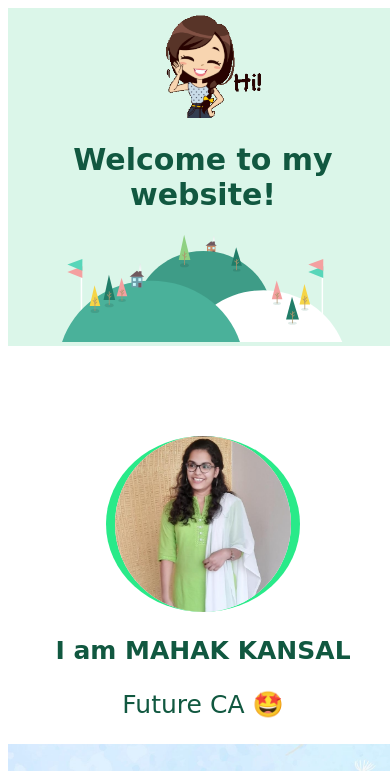
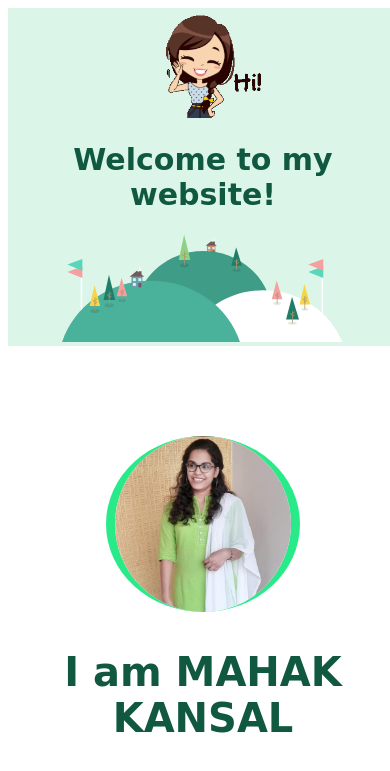
Before and after one commit to ishikajn8126/mahak_kansal, a plain HTML site: page mahak/index.html in a window 390 px wide. Shown: the top 771 px of the page. Drawn offline with Linux system fonts and the light colour scheme; a web font is replaced by a local one.

Commit message:
changed font size of name_line in both queries
earlier 1000px query had font-size:25px but 670px query had font size:40px which was contradictory and 1000px query was given more preference

```diff
--- a/mahak/style.css
+++ b/mahak/style.css
@@ -153,7 +153,7 @@ font-family: 'Berkshire Swash', cursive;
     margin-left:auto;
     margin-right:auto;
     text-align:center;
-    font-size:55px;
+    font-size:40px;
     width:60%;
   }
 
@@ -265,7 +265,7 @@ font-family: 'Berkshire Swash', cursive;
     margin-left:auto;
     margin-right:auto;
     text-align:center;
-    font-size:25px;
+    font-size:40px;
     width:80%;
   }
 
```
